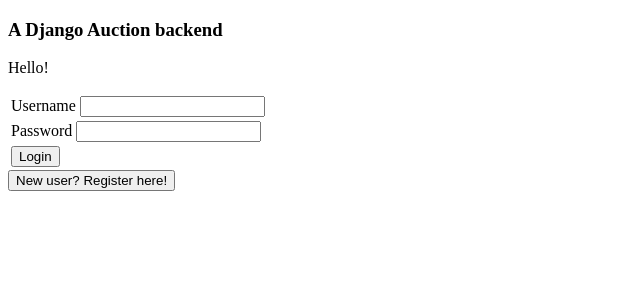
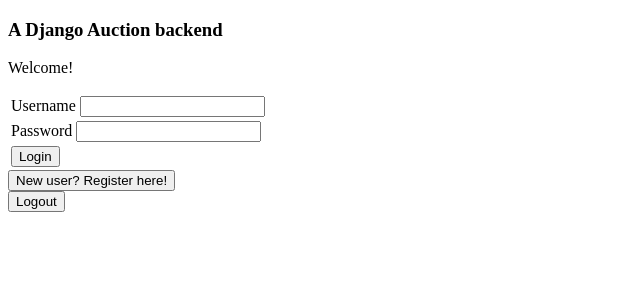
Before and after one commit to joelhoisko/django-auction, a Django app: page / in a window 1280 px wide. Shown: the top 300 px of the page, without its empty margins (0-640 px from the left). Run offline with Django 3.2, Linux system fonts and the light colour scheme.

Commit message:
Added user login and logout, saved in sessions

```diff
--- a/auctionDjango/views.py
+++ b/auctionDjango/views.py
@@ -1,27 +1,26 @@
+from django.contrib.auth import authenticate
 from django.contrib.auth.models import User
-from django.contrib.auth import login, authenticate
+from django.contrib import auth
 from django.http import HttpResponse, HttpResponseRedirect
 from django.shortcuts import render
 from django.template import loader
-from django.views.decorators.csrf import csrf_exempt
+
 
 # Create your views here.
 
 
 # default page
 def index(request):
-    # get the cookie
-    if 'welcome_text' in request.COOKIES:
+    # Check if we have a user logged in and display them a message
+    if request.user.is_authenticated():
         context = {
-            'welcome_text': request.COOKIES['welcome_text']
+            'welcome_text': 'Good day {}'.format(request.user.username)
         }
     else:
-        # if cookie not found, make a default
         context = {
-            'welcome_text': 'Hello!'
+            'welcome_text': 'Welcome!'
         }
-
-    # Load the cookie into the index.html and return it
+    # Put the context with the HTML
     template = loader.get_template('index.html')
     return HttpResponse(template.render(context, request))
 
@@ -31,17 +30,22 @@ def check_login(request):
     username = request.POST['login_name']
     password = request.POST['login_password']
     # try to authenticate
+    print('Authenticating...')
     user = authenticate(username=username, password=password)
     if user is not None:
-        welcome_text = 'Welcome back {}!'.format(username)
+        print('found the user, logging in!')
+        # log the user in
+        auth.login(request, user)
+        # return back to the index page
         response = HttpResponseRedirect('/')
-        response.set_cookie('welcome_text', welcome_text)
         return response
     else:
+        # no user found, error!
+        print('Invalid login!')
         return HttpResponse('Invalid login!')
 
 
-# returns registration page
+# returns the registration page
 def register_page(request):
     return render(request, 'register.html')
 
@@ -54,10 +58,15 @@ def add_user(request):
     # Create the user from the data
     new_user = User.objects.create_user(username=user_username, email=user_email, password=user_password)
     new_user.save()
+    # log in the new user immediately
+    auth.login(request, new_user)
 
-    # make the welcome text
-    welcome_text = 'Welcome {}'.format(user_username)
-    # make the response redirect back to the index page and add the cookie to the response
+    # make the response redirect back to the index page
     response = HttpResponseRedirect('/')
-    response.set_cookie('welcome_text', welcome_text)
     return response
+
+
+def logout_view(request):
+    auth.logout(request)
+    response = HttpResponseRedirect('/')
+    return response
--- a/auction_django/settings.py
+++ b/auction_django/settings.py
@@ -48,6 +48,7 @@ MIDDLEWARE = [
     'django.contrib.auth.middleware.AuthenticationMiddleware',
     'django.contrib.messages.middleware.MessageMiddleware',
     'django.middleware.clickjacking.XFrameOptionsMiddleware',
+    'django.contrib.sessions.middleware.SessionMiddleware',
 ]
 
 ROOT_URLCONF = 'auction_django.urls'
--- a/auction_django/urls.py
+++ b/auction_django/urls.py
@@ -22,5 +22,6 @@ urlpatterns = [
     url(r'^register/', views.register_page),
     url(r'^login/', views.check_login),
     url(r'^add_user/', views.add_user),
+    url(r'^logout/', views.logout_view),
     url(r'$', views.index)
 ]
--- a/templates/index.html
+++ b/templates/index.html
@@ -28,5 +28,10 @@
     <button type="submit">New user? Register here!</button>
 </form>
 
+<form method="post" action="logout/">
+    {% csrf_token %}
+    <input type="submit" value="Logout">
+</form>
+
 </body>
 </html>
```
Also changed, not shown: auctionDjango/migrations/0001_initial.py (added).
